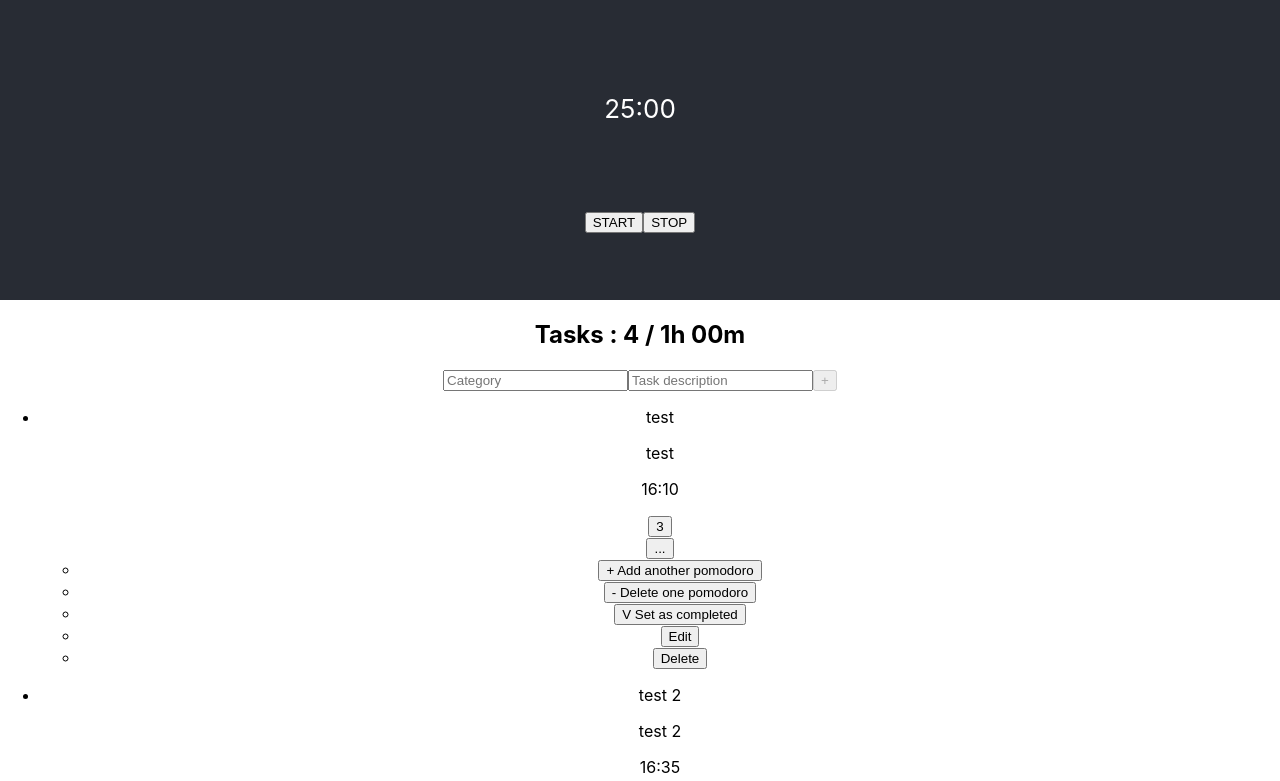
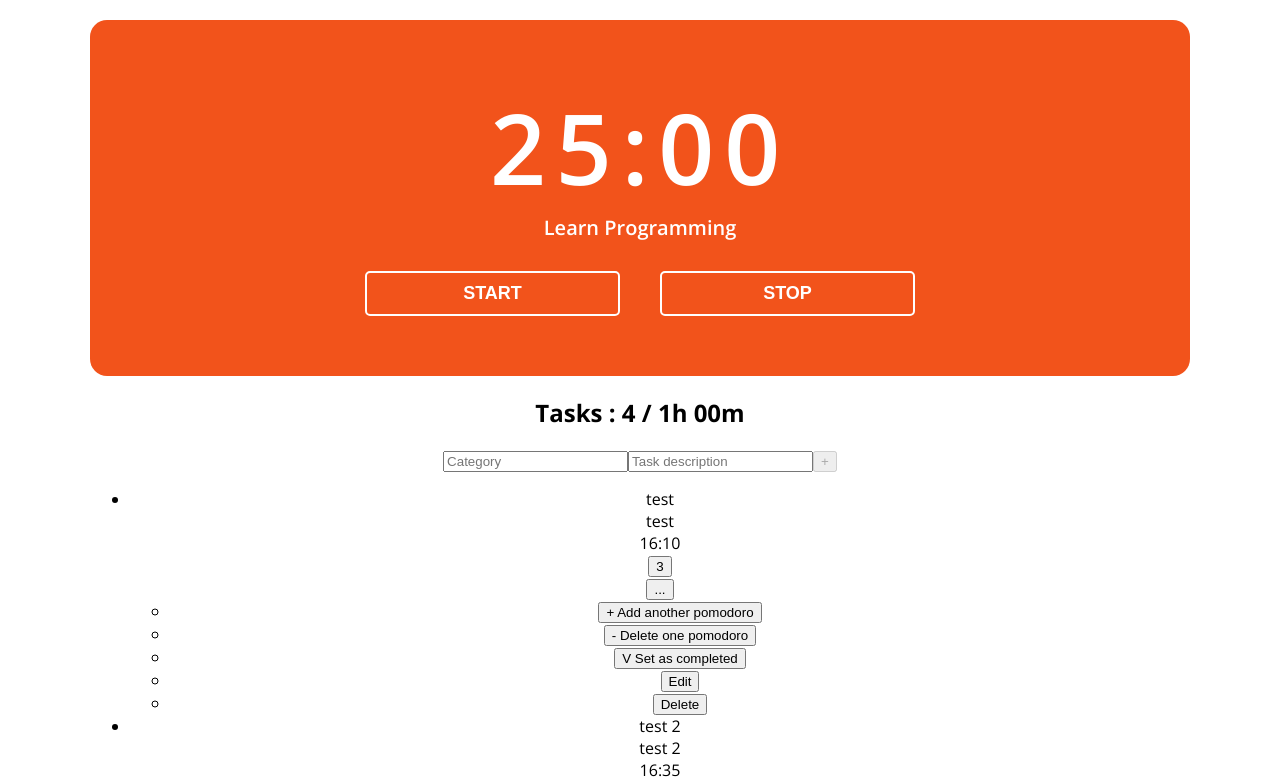
Before and after one commit to TWasilonek/pomodoro-tracker, a React (Create React App) app in the folder pomodoro-tracker-web/: page / in a window 1280 px wide. Shown: the top 781 px of the page. Built offline with nearby package versions, Linux system fonts and the light colour scheme.

Commit message:
added Timer styling

```diff
--- a/pomodoro-tracker-web/package.json
+++ b/pomodoro-tracker-web/package.json
@@ -11,6 +11,7 @@
     "@types/react": "^17.0.5",
     "@types/react-dom": "^17.0.5",
     "@types/uuid": "^8.3.0",
+    "@types/styled-components": "^5.1.9",
     "react": "^17.0.2",
     "react-dom": "^17.0.2",
     "react-scripts": "4.0.3",
--- a/pomodoro-tracker-web/public/index.html
+++ b/pomodoro-tracker-web/public/index.html
@@ -25,6 +25,9 @@
       Learn how to configure a non-root public URL by running `npm run build`.
     -->
     <title>React App</title>
+
+    <link rel="preconnect" href="https://fonts.gstatic.com">
+    <link href="https://fonts.googleapis.com/css2?family=Open+Sans:wght@400;600;700&display=swap" rel="stylesheet">
   </head>
   <body>
     <noscript>You need to enable JavaScript to run this app.</noscript>
--- a/pomodoro-tracker-web/src/App.css
+++ b/pomodoro-tracker-web/src/App.css
@@ -1,38 +1,7 @@
 .App {
   text-align: center;
+  width: 100%;
+  max-width: 1100px;
+  margin: 0 auto;
+  padding-top: 20px;
 }
-
-.App-logo {
-  height: 40vmin;
-  pointer-events: none;
-}
-
-@media (prefers-reduced-motion: no-preference) {
-  .App-logo {
-    animation: App-logo-spin infinite 20s linear;
-  }
-}
-
-.timer {
-  background-color: #282c34;
-  min-height: 300px;
-  display: flex;
-  flex-direction: column;
-  align-items: center;
-  justify-content: center;
-  font-size: calc(10px + 2vmin);
-  color: white;
-}
-
-.App-link {
-  color: #61dafb;
-}
-
-@keyframes App-logo-spin {
-  from {
-    transform: rotate(0deg);
-  }
-  to {
-    transform: rotate(360deg);
-  }
-}
--- a/pomodoro-tracker-web/src/App.tsx
+++ b/pomodoro-tracker-web/src/App.tsx
@@ -8,7 +8,7 @@ function App() {
   return (
     <AppProvider>
       <div className="App">
-        <Timer taskDescription="" />
+        <Timer taskDescription="Learn Programming" />
         <Tasks />
       </div>
     </AppProvider>
--- a/pomodoro-tracker-web/src/components/Timer/Timer.tsx
+++ b/pomodoro-tracker-web/src/components/Timer/Timer.tsx
@@ -1,4 +1,6 @@
 import { useCallback, useEffect, useState } from 'react';
+import styled from 'styled-components';
+import { COLORS } from '../../constants/colors';
 import {
   formatMillisToTimer,
   getMillisFromMinutes,
@@ -7,6 +9,67 @@ import {
 const DEFAULT_TASK_TIME = getMillisFromMinutes(25);
 const DEFAULT_SHORT_BREAK_TIME = getMillisFromMinutes(5);
 const DEFAULT_LONG_BREAK_TIME = getMillisFromMinutes(15);
+
+const Wrapper = styled.header`
+  background-color: ${COLORS.TOMATO};
+  padding: 60px;
+  display: flex;
+  flex-direction: column;
+  align-items: center;
+  justify-content: center;
+  color: white;
+  border-radius: 17px;
+`;
+
+const Clock = styled.p`
+  font-size: 98px;
+  font-weight: 600;
+  letter-spacing: 0.1em;
+`;
+
+const TaskName = styled.p`
+  font-size: 20px;
+  font-weight: 600;
+  margin-bottom: 30px;
+`;
+
+const Actions = styled.div`
+  display: flex;
+  flex-direction: row;
+  align-items: center;
+  justify-content: space-between;
+  width: 70%;
+  max-width: 550px;
+`;
+
+const Button = styled.button`
+  width: 255px;
+  height: 45px;
+  display: flex;
+  align-items: center;
+  justify-content: center;
+  background-color: transparent;
+  border: 2px solid #fff;
+  border-radius: 5px;
+  font-size: 18px;
+  font-weight: 600;
+  color: #fff;
+  text-transform: uppercase;
+
+  transition: all 0.2s;
+
+  &:not(:last-child) {
+    margin-right: 10px;
+  }
+
+  &:hover,
+  &:active {
+    background-color: #fff;
+    color: ${COLORS.TOMATO};
+    cursor: pointer;
+    transform: scale(1.05, 1.1);
+  }
+`;
 
 interface Props {
   taskTime?: number;
@@ -49,24 +112,24 @@ const Timer: React.FC<Props> = ({
   }, []);
 
   return (
-    <header className="timer">
-      <p>{formatMillisToTimer(counter)}</p>
-      <p>{taskName}</p>
-      <div>
+    <Wrapper className="timer">
+      <Clock>{formatMillisToTimer(counter)}</Clock>
+      <TaskName>{taskName}</TaskName>
+      <Actions>
         {counting ? (
-          <button type="button" onClick={pauseTimer}>
+          <Button type="button" onClick={pauseTimer}>
             PAUSE
-          </button>
+          </Button>
         ) : (
-          <button type="button" onClick={startTimer}>
+          <Button type="button" onClick={startTimer}>
             START
-          </button>
+          </Button>
         )}
-        <button type="button" onClick={stopTimer}>
+        <Button type="button" onClick={stopTimer}>
           STOP
-        </button>
-      </div>
-    </header>
+        </Button>
+      </Actions>
+    </Wrapper>
   );
 };
 
--- /dev/null
+++ b/pomodoro-tracker-web/src/constants/colors.ts
@@ -0,0 +1,6 @@
+export const COLORS = {
+  TOMATO: '#F2531B',
+  RED: '#C7011A',
+  GREEN: '#47BB02',
+  DARK_GREEN: '015001',
+};
--- a/pomodoro-tracker-web/src/index.css
+++ b/pomodoro-tracker-web/src/index.css
@@ -1,6 +1,6 @@
 body {
   margin: 0;
-  font-family: -apple-system, BlinkMacSystemFont, 'Segoe UI', 'Roboto', 'Oxygen',
+  font-family: 'Open Sans', -apple-system, BlinkMacSystemFont, 'Segoe UI', 'Roboto', 'Oxygen',
     'Ubuntu', 'Cantarell', 'Fira Sans', 'Droid Sans', 'Helvetica Neue',
     sans-serif;
   -webkit-font-smoothing: antialiased;
@@ -11,3 +11,8 @@ code {
   font-family: source-code-pro, Menlo, Monaco, Consolas, 'Courier New',
     monospace;
 }
+
+p {
+  margin-block-start: 0;
+  margin-block-end: 0;
+}
```
Also changed, not shown: pomodoro-tracker-web/src/store/AppContext.tsx (+0 -9 lines), 1 other file (tests, documents, lock files or other folders).
